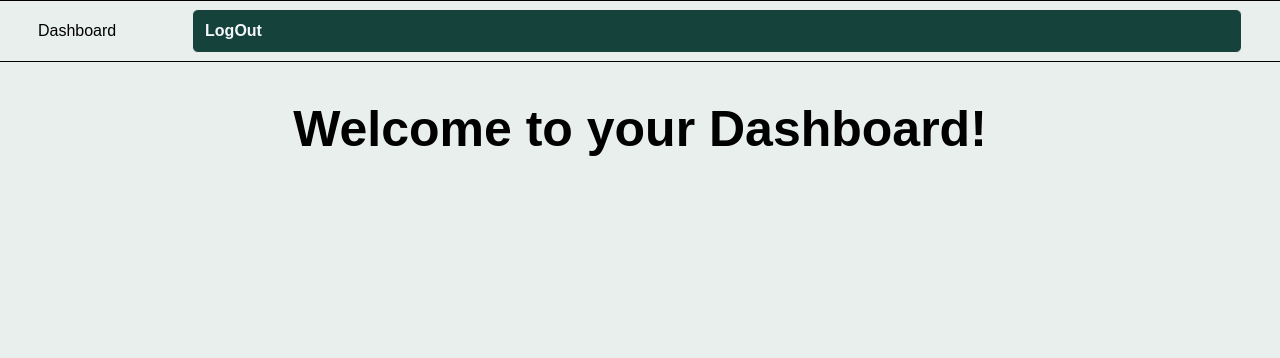
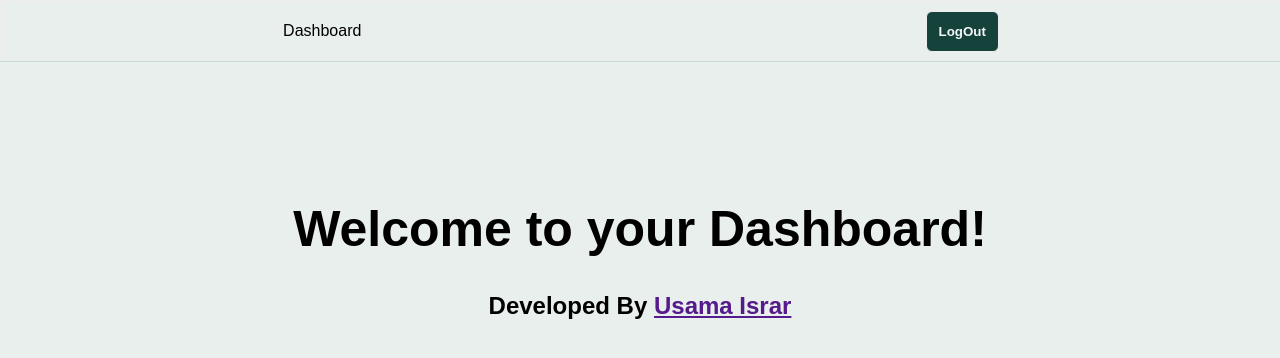
Before and after one commit to Usama1190/Authentication-Using-Firebase, a plain HTML site: page dashboard/dashboard.html in a window 1280 px wide. Drawn offline with nearby package versions, Linux system fonts and the light colour scheme; no server answers.

Commit message:
Keep learning on Sep 24, 24

```diff
--- a/dashboard/dashboard.html
+++ b/dashboard/dashboard.html
@@ -9,12 +9,15 @@
     <link rel="stylesheet" href="../style.css">
 </head>
 <body>
-    <div class="navbar borderColor">
-        <span>Dashboard</span>
-        <span id="logout" class="btn">LogOut</span>
+    <div class="dashboard_wrapper">
+        <div class="navbar borderColor">
+            <p>Dashboard</p>
+            <button id="logout" class="btn">LogOut</button>
+        </div>
+
+        <h1 class="heading1">Welcome to your Dashboard!</h1>
+        <h2>Developed By <a href="">Usama Israr</a></h2>
     </div>
-
-    <h1 class="heading1">Welcome to your Dashboard!</h1>
 
     <script type="text/javascript" src="https://cdn.jsdelivr.net/npm/toastify-js"></script>
     <script type="module" src="../firebase.js"></script>
--- a/style.css
+++ b/style.css
@@ -92,9 +92,12 @@ body {
     /* color: rgb(194, 49, 194); */
 }
 
+.width80 {
+    width: 80%;
+}
+
 .btn {
     padding: 12px;
-    width: 80%;
     cursor: pointer;
     border-radius: 6px;
     font-weight: 700;
@@ -126,13 +129,6 @@ body {
 
 
 .navbar {
-    position: fixed;
-    display: flex;
-    justify-content:space-around;
-    align-items: center;
-    top: 0;
-    width: 100%;
-    height: 60px;
 }
 
 .heading {
@@ -155,12 +151,25 @@ body {
 
 /* dashboard start */
 
+.dashboard_wrapper {
+    text-align: center;
+    width: 100%;
+    height: 100vh;
+}
+
 .navbar {
-    border: 1px solid black;
+    position: fixed;
+    display: flex;
+    justify-content:space-around;
+    align-items: center;
+    top: 0;
+    width: 100%;
+    height: 60px;
+    border-bottom: 1px solid var(--color-five);
 }
 
 .heading1 {
-    margin-top: 100px;
+    margin-top: 200px;
     font-size: 50px;
 }
 
```
Also changed, not shown: dashboard/admin.html (deleted, +0 -15 lines), login/index.html (+2 -2 lines), signup.html (renamed from signup/index.html, +3 -3 lines), signup.js (renamed from signup/signup.js).
